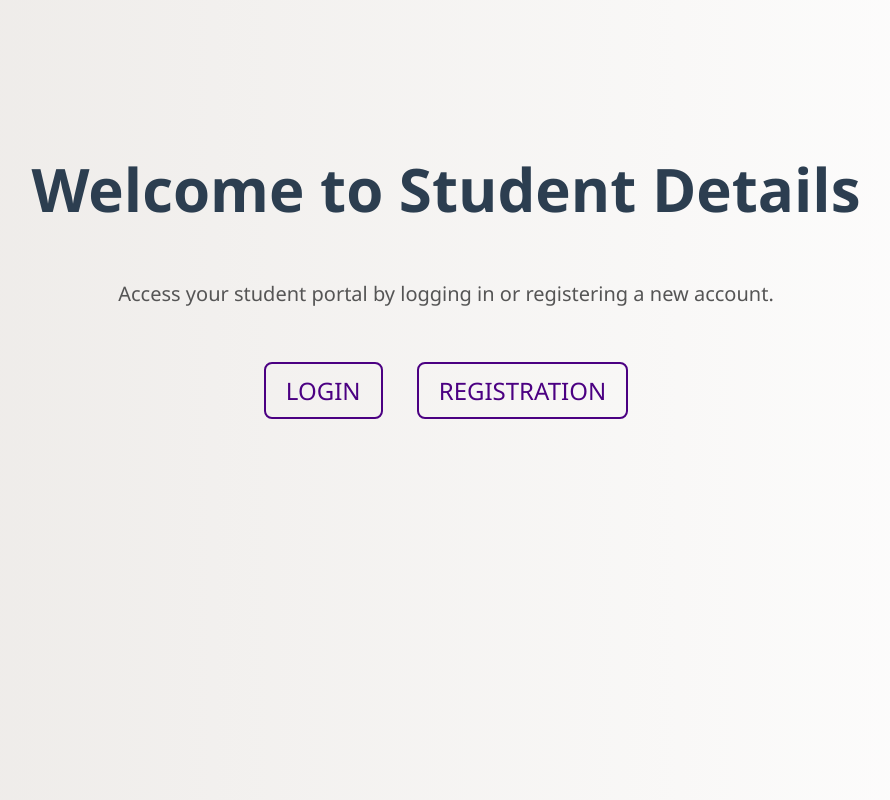
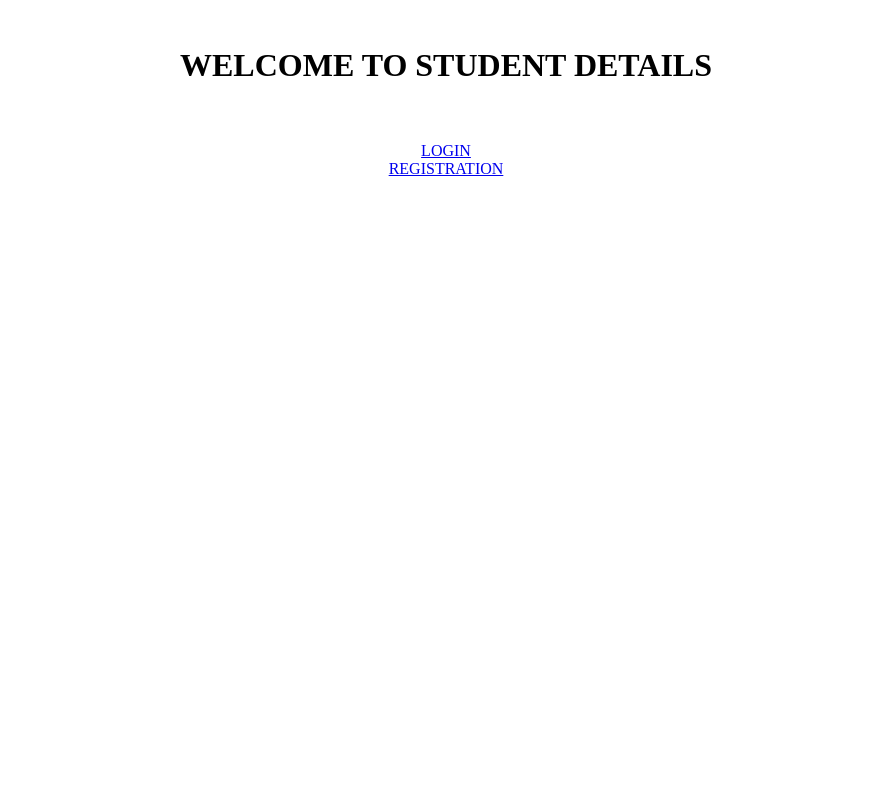
Before and after one commit to YASEEN1201/StudentDemo, a plain HTML site: page index.html in a window 1280 px wide. Shown: the whole page, without its empty margins (194-1084 px from the left). Drawn offline with Linux system fonts and the light colour scheme.

Commit message:
version2

```diff
--- a/index.html
+++ b/index.html
@@ -6,11 +6,11 @@
     <title>Document</title>
 </head>
 <body>
-        <!-- <br>
+        <br>
     <h1><center>WELCOME TO STUDENT DETAILS </center></h1>
     <br>
-    <br> -->
-    <!DOCTYPE html>
+    <br>
+    <!-- <!DOCTYPE html>
 <html lang="en">
 <head>
     <meta charset="UTF-8">
@@ -56,13 +56,12 @@
 <body>
 
     <h1>Welcome to Student Details</h1>
-    <p>Access your student portal by logging in or registering a new account.</p>
+    <p>Access your student portal by logging in or registering a new account.</p> -->
 
     <!-- <a href="login.html">Login</a>
-    <a href="registration.html">Registration</a>
+    <a href="registration.html">Registration</a> -->
 
-</body>
-</html> -->
+
 
 
     <a href="./loginDetails.html"><center>LOGIN</center></a>
```
